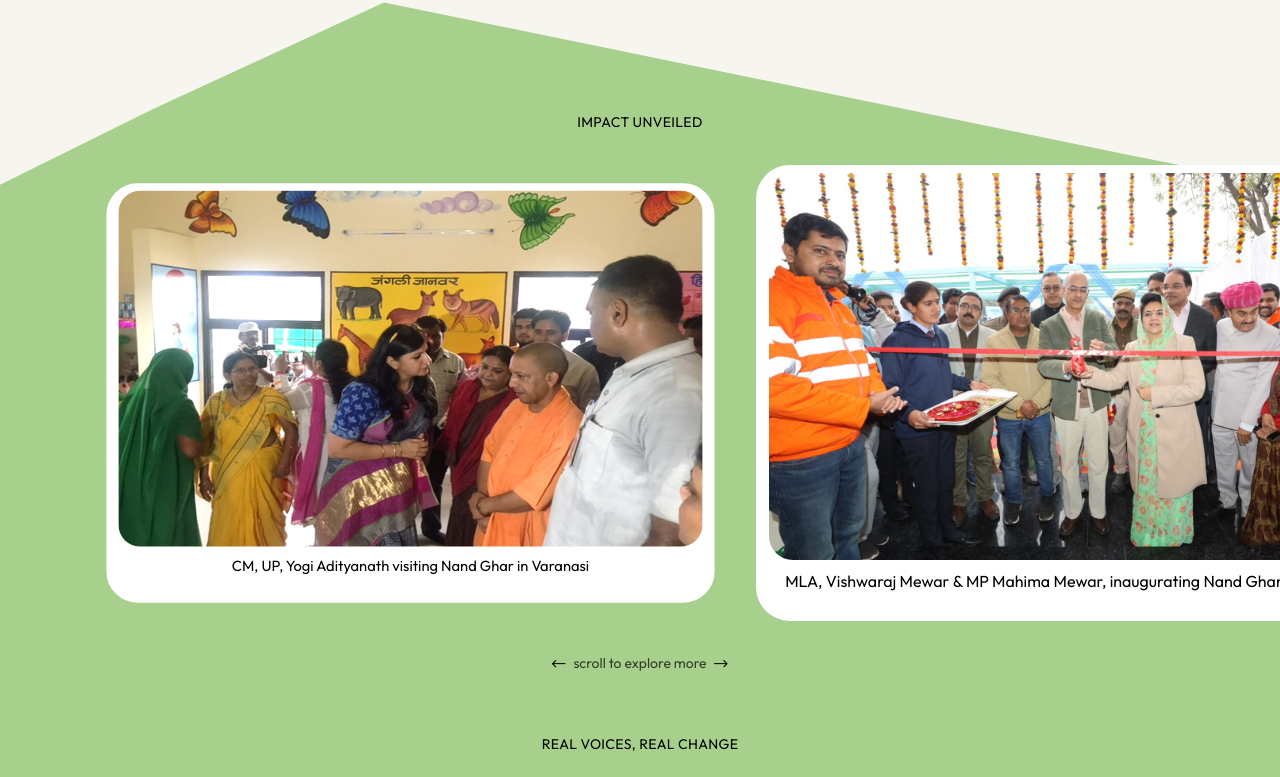
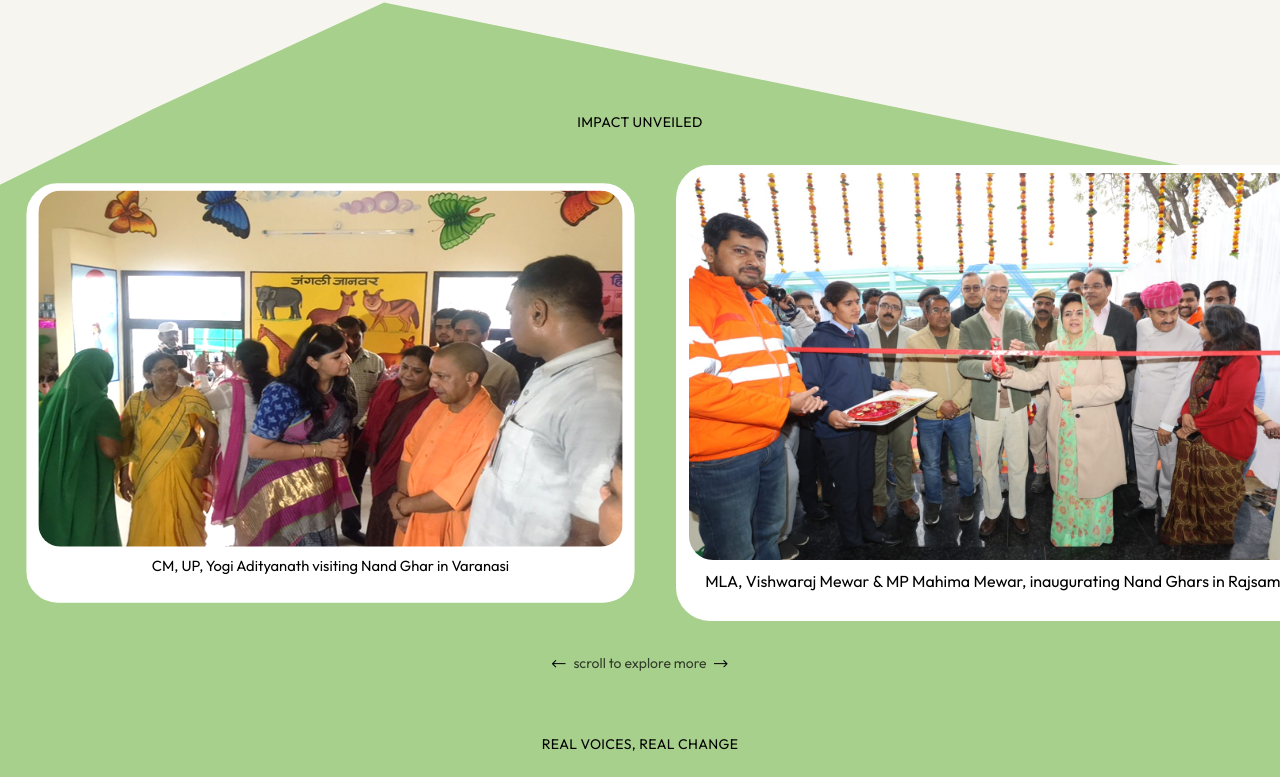
Before and after one commit to rushiiiiiiiiiiiiiiiiiiii/Assignment, a React (Vite) app: page / in a window 1280 px wide. Shown: the part 2178-2955 px from the top of the page. Built offline with nearby package versions, Linux system fonts and the light colour scheme; the HTML template or start-up script is replaced by a standard one; a web font is replaced by a local one.

Commit message:
changes 4:33

```diff
--- a/src/components/layout/OurPiller.jsx
+++ b/src/components/layout/OurPiller.jsx
@@ -12,7 +12,7 @@ const PILLARS = [
     id: 2,
     title: "Smart Early Education",
     subtitle: "interactive, digital, inclusive",
-    icon: "/public/u07V2J.tif.png",
+    icon: "/u07V2J.tif.png",
     image: "/Education.jpg",
   },
   {
--- a/src/components/layout/StoriesOfChange.jsx
+++ b/src/components/layout/StoriesOfChange.jsx
@@ -115,7 +115,7 @@ export default function StoriesOfChange() {
           ref={railRef}
           className="
     flex gap-[15px]
-    px-[12px] md:px-[24px] lg:px-[80px]
+    px-[12px] md:px-[24px] lg:px-[0px]
     overflow-x-auto
     scroll-smooth
     no-scrollbar
```
